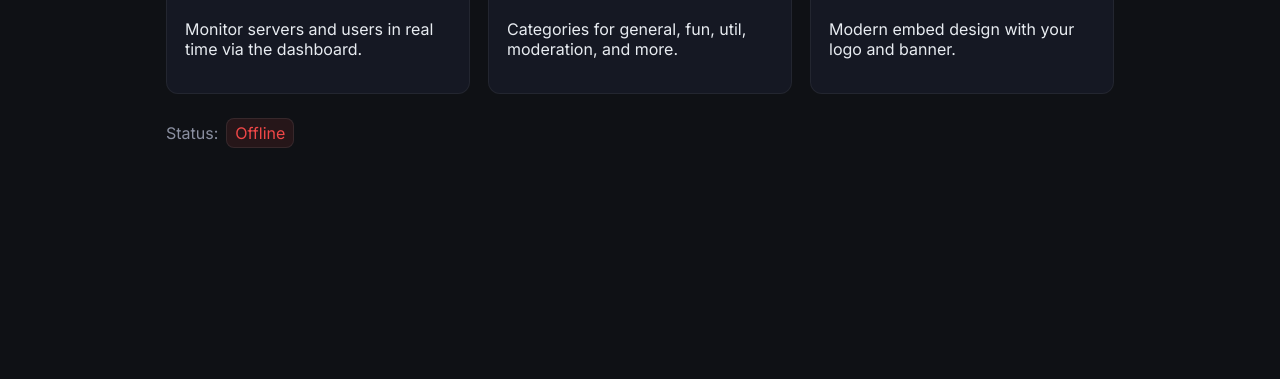
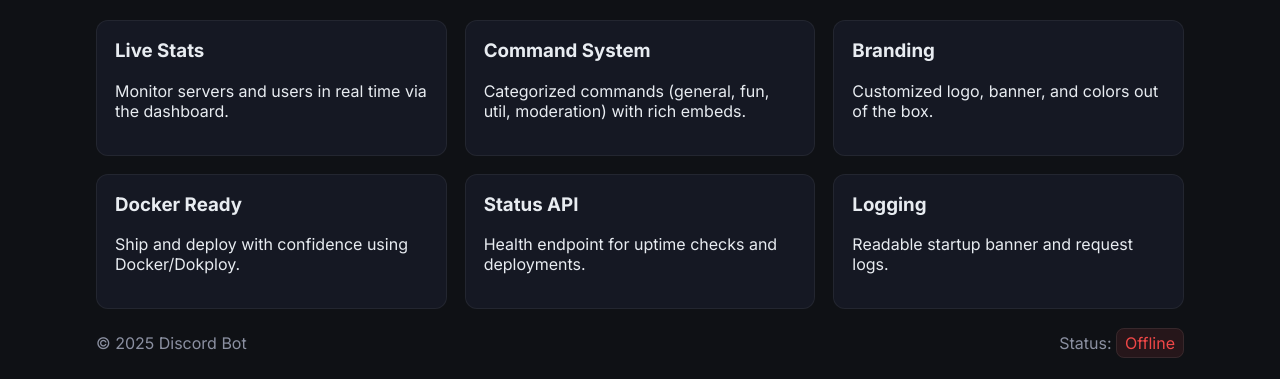
Before and after one commit to mElonVisuals/mlvs-v4, a Node server app: page / in a window 1280 px wide. Shown: the part 421-800 px from the top of the page. Run offline with Node 20, Linux system fonts and the light colour scheme.

Commit message:
feat(dashboard): redesigned homepage and dashboard; added invite/support/github links and quick stats on hero

```diff
--- a/dashboard/index.js
+++ b/dashboard/index.js
@@ -16,10 +16,23 @@ const __dirname = path.dirname(__filename);
 const app = express();
 
 const PORT = process.env.PORT || 3001;
+const computedInvite = (() => {
+  const direct = process.env.INVITE_URL;
+  if (direct) return direct;
+  const cid = process.env.CLIENT_ID;
+  if (!cid) return null;
+  const perms = process.env.INVITE_PERMS || '8';
+  const scopes = encodeURIComponent('bot applications.commands');
+  return `https://discord.com/api/oauth2/authorize?client_id=${cid}&permissions=${perms}&scope=${scopes}`;
+})();
 const BRAND = {
   title: process.env.DASHBOARD_TITLE || 'Discord Bot',
+  subtitle: process.env.DASHBOARD_SUBTITLE || 'A clean, modern Discord bot with a live dashboard.',
   logoUrl: process.env.LOGO_URL || 'https://cdn.discordapp.com/attachments/1335734480253747297/1402442222816989346/logoglow.png?ex=689d281a&is=689bd69a&hm=1acf86e244991b170fcbd1a9b0e68e1a0f25423845fc36e6e7381df4ec36b8eb&',
-  bannerUrl: process.env.BANNER_URL || 'https://cdn.discordapp.com/attachments/1335734480253747297/1402473578254962808/banner3.png?ex=689d454d&is=689bf3cd&hm=ead97252818d9c11ceea7650d0fffe8a783afe8c2d33abd1bdaff51f5c584207&'
+  bannerUrl: process.env.BANNER_URL || 'https://cdn.discordapp.com/attachments/1335734480253747297/1402473578254962808/banner3.png?ex=689d454d&is=689bf3cd&hm=ead97252818d9c11ceea7650d0fffe8a783afe8c2d33abd1bdaff51f5c584207&',
+  supportUrl: process.env.SUPPORT_SERVER_URL || null,
+  githubUrl: process.env.GITHUB_URL || 'https://github.com/mElonVisuals/mlvs-v4',
+  inviteUrl: computedInvite,
 };
 
 app.set('view engine', 'ejs');
@@ -44,7 +57,9 @@ app.get('/', (req, res) => {
     brand: BRAND,
     botName: status?.bot?.tag || BRAND.title,
     status: status?.online ? 'Online' : 'Offline',
-    dashboardUrl: process.env.DASHBOARD_URL || `http://localhost:${PORT}`
+  dashboardUrl: process.env.DASHBOARD_URL || `http://localhost:${PORT}`,
+  guilds: status?.guilds || 0,
+  users: status?.users || 0,
   });
 });
 
@@ -65,6 +80,12 @@ app.get('/api/status', (req, res) => {
   res.json(readStatus());
 });
 
+// Invite redirect if available
+app.get('/invite', (req, res) => {
+  if (BRAND.inviteUrl) return res.redirect(BRAND.inviteUrl);
+  res.status(404).send('Invite not configured');
+});
+
 // simple passthrough for logo from CDN to avoid mixed content/CORS surprises in some setups
 app.get('/logo.png', async (req, res) => {
   try {
--- a/dashboard/public/style.css
+++ b/dashboard/public/style.css
@@ -7,14 +7,17 @@ body{background:var(--bg);color:var(--text);font-family:'Inter',system-ui,-apple
 .topnav .links a{color:var(--muted);text-decoration:none;margin-left:16px;font-weight:600}
 .topnav .links a:hover{color:var(--text)}
 
-.hero{height:280px;background-size:cover;background-position:center;position:relative;display:flex;align-items:center;justify-content:center}
-.hero .overlay{background:linear-gradient(180deg,rgba(0,0,0,.4),rgba(0,0,0,.55));inset:0;position:absolute;display:flex;flex-direction:column;align-items:center;justify-content:center;gap:10px}
-.hero h1{margin:0;font-size:36px}
+.hero{height:360px;background-size:cover;background-position:center;position:relative;display:flex;align-items:center;justify-content:center}
+.hero .overlay{background:linear-gradient(180deg,rgba(0,0,0,.35),rgba(0,0,0,.6));inset:0;position:absolute;display:flex;align-items:center;justify-content:center}
+.hero .hero-inner{display:flex;flex-direction:column;align-items:center;gap:10px;padding:0 16px;text-align:center}
+.hero .hero-logo{width:72px;height:72px;border-radius:16px;box-shadow:0 8px 24px rgba(0,0,0,.35)}
+.hero h1{margin:0;font-size:40px}
 .hero .subtitle{color:var(--muted)}
+.badges{display:flex;gap:8px;flex-wrap:wrap;justify-content:center}
 .btn{display:inline-block;padding:10px 16px;border-radius:10px;text-decoration:none;font-weight:700;border:1px solid rgba(255,255,255,.08)}
 .btn.primary{background:var(--brand);color:#fff;border-color:transparent}
 
-.container{max-width:840px;margin:60px auto;background:linear-gradient(180deg,#171a24, #141824);border-radius:16px;box-shadow:0 10px 40px rgba(0,0,0,.35);padding:28px 28px}
+.container{max-width:960px;margin:60px auto;background:linear-gradient(180deg,#171a24, #141824);border-radius:16px;box-shadow:0 10px 40px rgba(0,0,0,.35);padding:28px 28px}
 header{display:flex;align-items:center;gap:12px;margin-bottom:10px}
 .logo{width:36px;height:36px;border-radius:8px}
 h1{color:var(--brand);margin:0;font-size:24px}
@@ -27,9 +30,15 @@ h1{color:var(--brand);margin:0;font-size:24px}
 .card .label{font-size:12px;color:var(--muted);text-transform:uppercase;letter-spacing:.08em}
 .hint{color:var(--muted);font-size:12px;margin-top:8px;text-align:center}
 
-.features{max-width:980px;margin:24px auto;display:grid;grid-template-columns:repeat(3,1fr);gap:18px;padding:0 16px}
+.features{max-width:1120px;margin:24px auto;display:grid;grid-template-columns:repeat(3,1fr);gap:18px;padding:0 16px}
+.features .feature h3{margin-top:0}
 .feature{background:var(--panel);border:1px solid rgba(255,255,255,.06);border-radius:12px;padding:18px}
-.footer{max-width:980px;margin:24px auto;color:var(--muted);display:flex;align-items:center;gap:8px;padding:0 16px}
+.footer{max-width:1120px;margin:24px auto;color:var(--muted);display:flex;align-items:center;gap:8px;padding:0 16px;justify-content:space-between}
 .badge{padding:4px 8px;border-radius:8px;border:1px solid rgba(255,255,255,.08)}
 .badge.green{background:rgba(67,181,129,.1);color:var(--good)}
 .badge.red{background:rgba(240,71,71,.1);color:var(--bad)}
+
+/* Dashboard header */
+.dash-header{display:flex;align-items:center;justify-content:space-between;margin-bottom:12px;gap:12px}
+.dash-header .title{display:flex;align-items:center;gap:10px}
+.dash-header .quick .btn{margin-left:8px}
--- a/dashboard/views/home.ejs
+++ b/dashboard/views/home.ejs
@@ -18,16 +18,33 @@
     <div class="links">
       <a href="/">Home</a>
       <a href="/dashboard">Dashboard</a>
+      <% if (brand.inviteUrl) { %><a href="/invite">Invite</a><% } %>
+      <% if (brand.supportUrl) { %><a href="<%= brand.supportUrl %>" target="_blank">Support</a><% } %>
       <a href="/api/status" target="_blank">API</a>
+      <a href="<%= brand.githubUrl %>" target="_blank">GitHub</a>
     </div>
   </nav>
 
   <header class="hero" style="background-image: url('<%= brand.bannerUrl %>')">
     <div class="overlay">
-      <h1><%= botName %></h1>
-      <p class="subtitle">A clean, modern Discord bot with a live dashboard.</p>
-      <div class="cta">
-        <a class="btn primary" href="/dashboard">Open Dashboard</a>
+      <div class="hero-inner">
+        <img class="hero-logo" src="/logo.png" alt="logo" />
+        <h1><%= botName %></h1>
+        <p class="subtitle"><%= brand.subtitle %></p>
+        <div class="badges">
+          <span class="badge <%= status==='Online'?'green':'red' %>">Status: <%= status %></span>
+          <span class="badge">Servers: <%= guilds %></span>
+          <span class="badge">Users: <%= users %></span>
+        </div>
+        <div class="cta">
+          <a class="btn primary" href="/dashboard">Open Dashboard</a>
+          <% if (brand.inviteUrl) { %>
+            <a class="btn" href="/invite">Invite Bot</a>
+          <% } %>
+          <% if (brand.supportUrl) { %>
+            <a class="btn" href="<%= brand.supportUrl %>" target="_blank">Join Support</a>
+          <% } %>
+        </div>
       </div>
     </div>
   </header>
@@ -38,18 +55,33 @@
       <p>Monitor servers and users in real time via the dashboard.</p>
     </div>
     <div class="feature">
-      <h3>Prefix Commands</h3>
-      <p>Categories for general, fun, util, moderation, and more.</p>
+      <h3>Command System</h3>
+      <p>Categorized commands (general, fun, util, moderation) with rich embeds.</p>
     </div>
     <div class="feature">
-      <h3>Custom Embeds</h3>
-      <p>Modern embed design with your logo and banner.</p>
+      <h3>Branding</h3>
+      <p>Customized logo, banner, and colors out of the box.</p>
+    </div>
+    <div class="feature">
+      <h3>Docker Ready</h3>
+      <p>Ship and deploy with confidence using Docker/Dokploy.</p>
+    </div>
+    <div class="feature">
+      <h3>Status API</h3>
+      <p>Health endpoint for uptime checks and deployments.</p>
+    </div>
+    <div class="feature">
+      <h3>Logging</h3>
+      <p>Readable startup banner and request logs.</p>
     </div>
   </section>
 
   <footer class="footer">
-    <span>Status:</span>
-    <span class="badge <%= status==='Online'?'green':'red' %>"><%= status %></span>
+    <div class="left">© <%= new Date().getFullYear() %> <%= brand.title %></div>
+    <div class="right">
+      <span>Status:</span>
+      <span class="badge <%= status==='Online'?'green':'red' %>"><%= status %></span>
+    </div>
   </footer>
 </body>
 </html>
```
Also changed, not shown: dashboard/views/index.ejs (+13 -3 lines).
